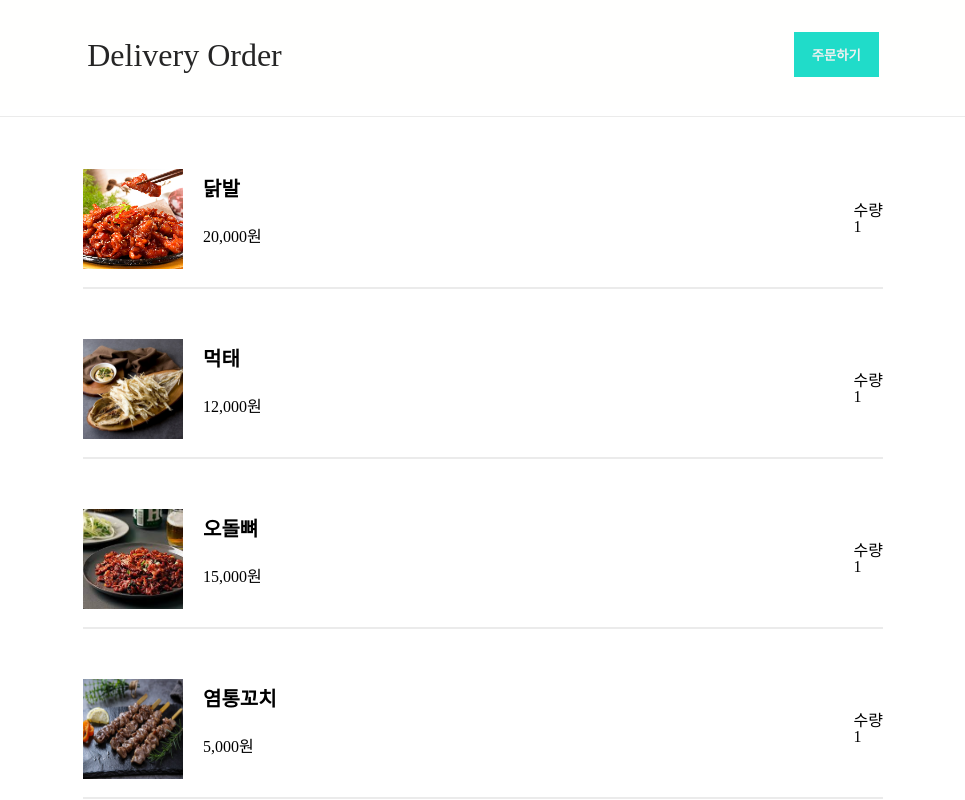
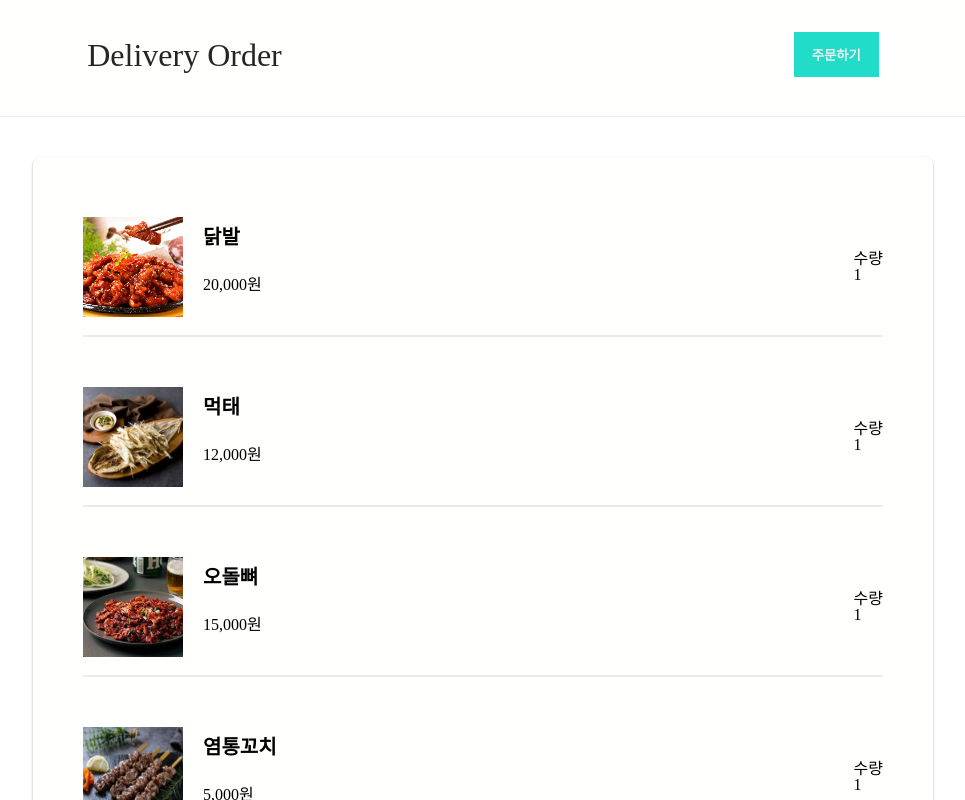
Before and after one commit to seon-mikim/-deliveryorder, a React (Create React App) app: page / in a window 1280 px wide. Shown: the top 800 px of the page, without its empty margins (157-1122 px from the left). Built offline with nearby package versions, Linux system fonts and the light colour scheme.

Commit message:
design: MenuList 컴포넌트 디자인 추가
- box-shadow 추가
- margin top 추가
- background-color 추가

```diff
--- a/src/components/MenuList/MenuList.jsx
+++ b/src/components/MenuList/MenuList.jsx
@@ -1,9 +1,10 @@
 import Card from '@components/UI/Card/Card';
 import MENU_LIST from 'constants/MENU_LIST';
+import classes from './MenuList.module.css'
 
 const MenuList = () => {
   return (
-    <ul>
+    <ul className={classes['main__menu-list'] }>
       {MENU_LIST.map((menu, index) => (
         <Card key={index} menu={menu} />
       ))}
--- /dev/null
+++ b/src/components/MenuList/MenuList.module.css
@@ -0,0 +1,6 @@
+.main__menu-list {
+	margin-top: 3rem;
+	border-radius: 0.5rem;
+	background-color: #fffffe;
+	box-shadow: 0 1px 3px rgba(0,0,0,0.12), 0 1px 2px rgba(0,0,0,0.24);
+}
```
